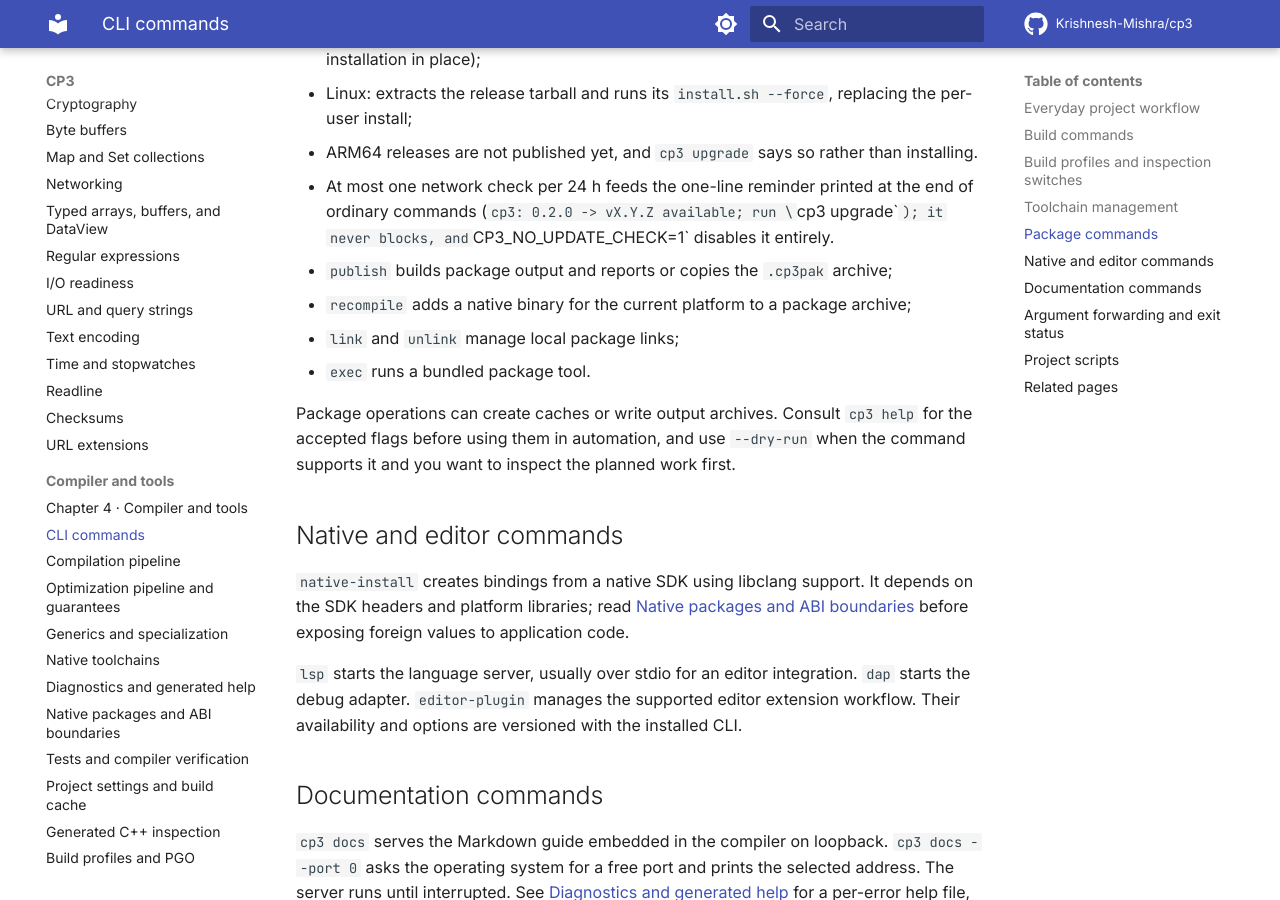
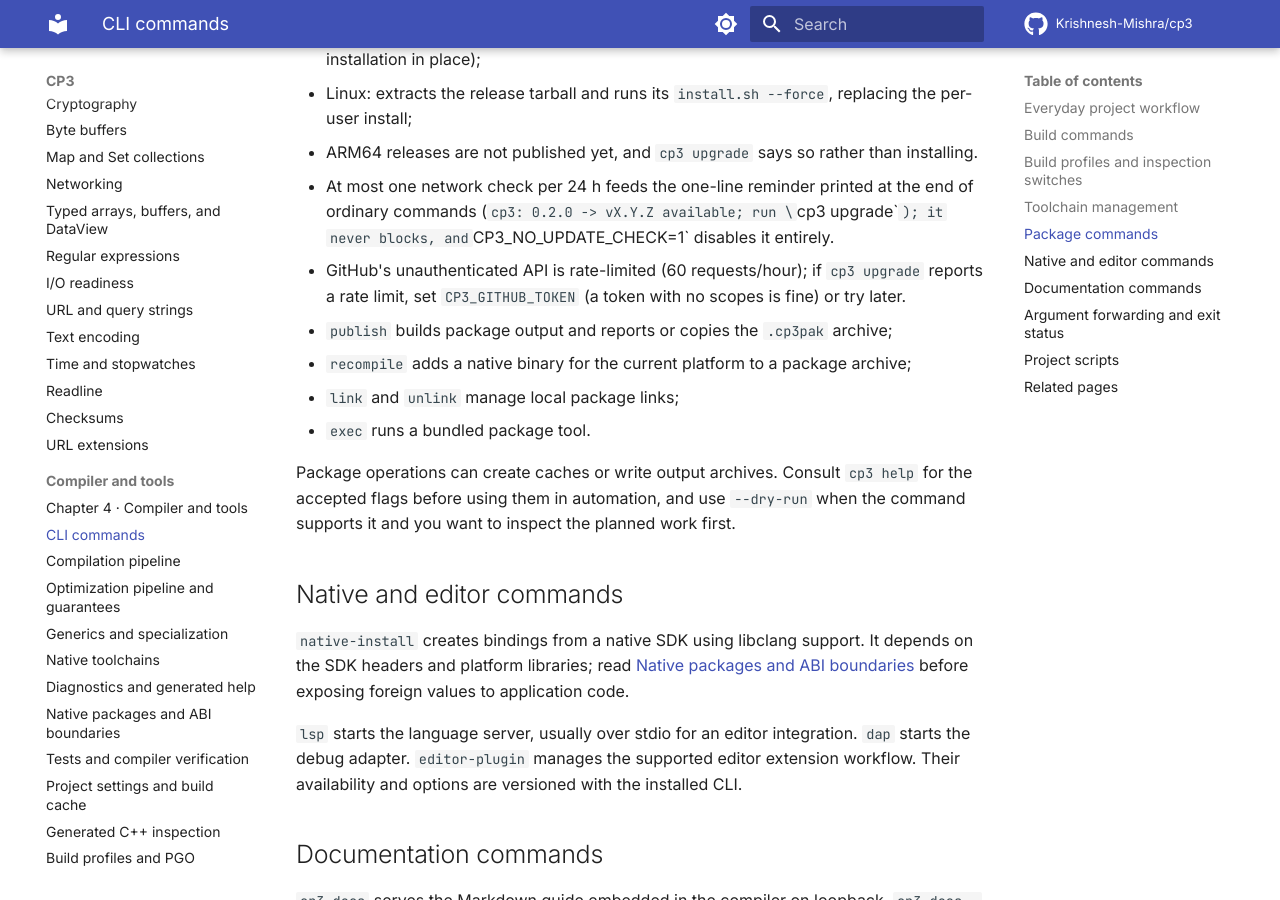
Before and after one commit to Krishnesh-Mishra/cp3, an MkDocs documentation site: the page built from docs/content/04-compiler-cli/01-cli-commands.md, in a window 1280 px wide and 900 px high, scrolled down 3156 px. Built offline with MkDocs 1.6.1 and Material for MkDocs 9.7.7, drawn with Linux system fonts in a browser that asks for light colours; comment, search, counter and statistics services are not loaded.

Commit message:
cli: mention CP3_GITHUB_TOKEN when cp3 upgrade hits GitHub API rate limits
The unauthenticated GitHub API is limited to 60 requests/hour. The failure path already failed safely and silently for the reminder; this makes the explicit upgrade command's diagnostic actionable and documents the escape hatch.

```diff
--- a/docs/content/04-compiler-cli/01-cli-commands.md
+++ b/docs/content/04-compiler-cli/01-cli-commands.md
@@ -84,6 +84,7 @@ The CLI includes local and remote package workflows:
   - Linux: extracts the release tarball and runs its `install.sh --force`, replacing the per-user install;
   - ARM64 releases are not published yet, and `cp3 upgrade` says so rather than installing.
   - At most one network check per 24 h feeds the one-line reminder printed at the end of ordinary commands (`cp3: 0.2.0 -> vX.Y.Z available; run \`cp3 upgrade\``); it never blocks, and `CP3_NO_UPDATE_CHECK=1` disables it entirely.
+  - GitHub's unauthenticated API is rate-limited (60 requests/hour); if `cp3 upgrade` reports a rate limit, set `CP3_GITHUB_TOKEN` (a token with no scopes is fine) or try later.
 - `publish` builds package output and reports or copies the `.cp3pak` archive;
 - `recompile` adds a native binary for the current platform to a package archive;
 - `link` and `unlink` manage local package links;
```
Also changed, not shown: docs/release/v0.2.1.md (+3 -0 lines), 1 other file.
